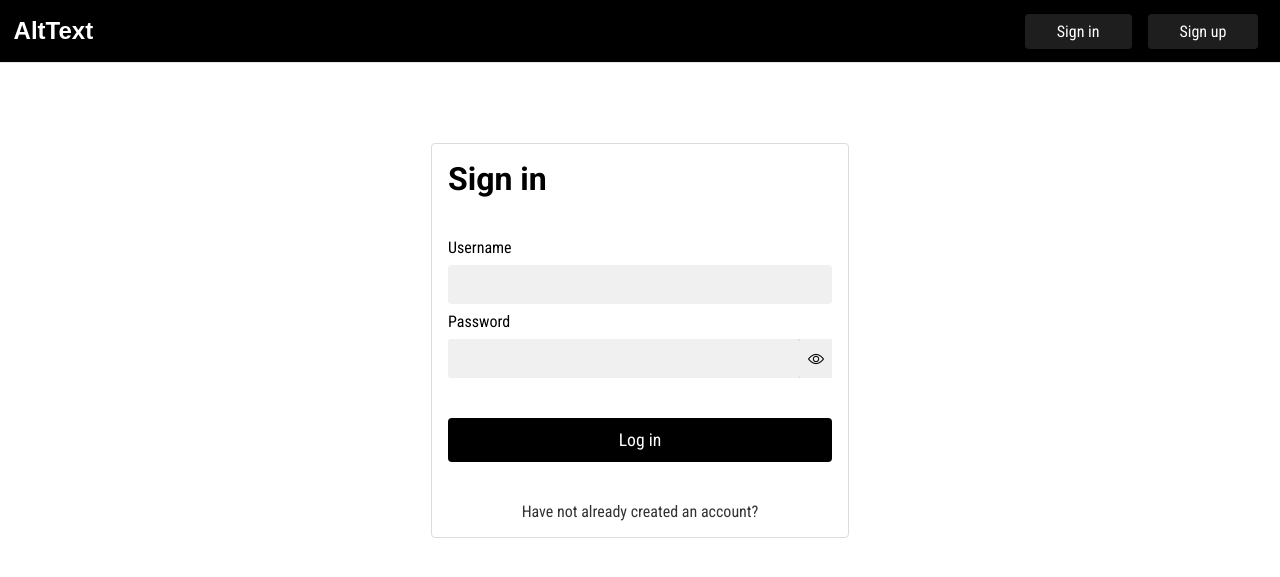
After one commit to Savioxess/AltTextApp, a Django app: page /signin/ in a window 1280 px wide. The commit adds this page. Shown: the top 577 px of the page. Run offline with Django 4.2, Linux system fonts and the light colour scheme; some web fonts are replaced.

Commit message:
Signin, Logout created, home page(empty) added

```diff
--- /dev/null
+++ b/AltText/app/static/css/login.css
@@ -0,0 +1,90 @@
+#loginForm {
+    width: 30%;
+    margin: 5rem auto;
+    display: flex;
+    border-radius: 0.25rem;
+    flex-direction: column;
+    gap: 0.5rem;
+    align-items: center;
+    padding: 1rem;
+    border: 0.1rem rgb(220,220,220) solid;
+}
+
+#loginForm h1 {
+    margin-bottom: 2rem;
+    width: 100%;
+    font-family: "Roboto", sans-serif;
+    color: black
+}
+
+.formLabel {
+    width: 100%;
+    font-family: "Roboto Condensed", sans-serif;
+}
+
+.formInput {
+    width: 100%;
+    border: none;
+    box-sizing: border-box;
+    background-color: rgb(240,240,240);
+    border-radius: 0.25rem;
+    padding: 0.75rem 0.5rem;
+    font-family: "Roboto", sans-serif;
+}
+
+.formInput:focus {
+    outline: none;
+}
+
+#passwordInputContainer {
+    background-color: rgb(220,220,220);
+    border-radius: 0.25rem;
+    display: flex;
+    width: 100%;
+}
+
+#passwordInputContainer button {
+    display: flex;
+    padding: 0 0.5rem;
+    align-items: center;
+}
+
+#passwordInputContainer button:hover {
+    cursor: pointer;
+}
+
+#passwordInputContainer button img {
+    width: 1rem;
+    height: 1rem;
+}
+
+#loginButton {
+    background-color: black;
+    border: none;
+    color: white;
+    width: 100%;
+    padding: 0.75rem 0.5rem;
+    margin: 2rem 0;
+    border-radius: 0.25rem;
+    font-family: "Roboto Condensed", sans-serif;
+    font-weight: 400;
+    font-size: 1.1rem;
+}
+
+#loginForm a {
+    text-decoration: none;
+    font-family: "Roboto Condensed", sans-serif;
+    color: rgb(50,50,50)
+}
+
+@media (max-width: 1000px) {
+    #loginForm {
+        width: 60%;
+    }
+}
+
+@media (max-width: 400px) {
+    #loginForm {
+        width: 80%;
+    }
+}
--- a/AltText/app/static/css/navbar.css
+++ b/AltText/app/static/css/navbar.css
@@ -20,6 +20,10 @@ nav h1 {
     color: white
 }
 
+nav div {
+    display: flex;
+}
+
 .navButton {
     text-decoration: none;
     margin: 0 0.5rem;
--- /dev/null
+++ b/AltText/app/templates/login.html
@@ -0,0 +1,28 @@
+{% load static %}
+<!DOCTYPE html>
+<html lang="en">
+<head>
+    <meta charset="UTF-8">
+    <meta name="viewport" content="width=device-width, initial-scale=1.0">
+    <link rel="stylesheet" href="{% static 'css/navbar.css' %}">
+    <link rel="stylesheet" href="{% static 'css/login.css' %}">
+    <title>Login - AltText</title>
+</head>
+<body>
+    {% include 'navbar.html' %}
+    <form id="loginForm" method="post">
+        <h1>Sign in</h1>
+        {% csrf_token %}
+        <label class="formLabel">Username</label>
+        <input id="username" name="username" class="formInput" type="text">
+        <label class="formLabel">Password</label>
+        <div id="passwordInputContainer">
+            <input id="password" name="password" class="formInput" type="password">
+            <button onclick="showHidePassword()" type="button"><img id="passwordShowHideIcon" src="/static/images/view.png" alt="show"></button>
+        </div>
+        <button type="submit" id="loginButton">Log in</button>
+        <a href="/signup">Have not already created an account?</a>
+    </form>
+    <script src="{% static 'js/passwordShowHide.js' %}"></script>
+</body>
+</html>
--- a/AltText/app/templates/navbar.html
+++ b/AltText/app/templates/navbar.html
@@ -1,7 +1,12 @@
 <nav>
     <h1>AltText</h1>
+
     <div>
+        {% if user.is_authenticated %}
+        <a class="navButton" href="/logout">Log out</a>
+        {% else %}
         <a class="navButton" href="/signin">Sign in</a>
         <a class="navButton" href="/signup">Sign up</a>
+        {% endif %}
     </div>
 </nav>
--- a/AltText/app/templates/signup.html
+++ b/AltText/app/templates/signup.html
@@ -28,7 +28,7 @@
             <button onclick="showHideConfirmPassword()" type="button"><img id="passwordShowHideIcon-confirm" src="/static/images/view.png" alt="show"></button>
         </div>
         <button type="submit" id="signupButton">Log in</button>
-        <a href="/signup">Have not already created an account?</a>
+        <a href="/signin">Already have an account?</a>
     </form>
     <script src="{% static 'js/passwordShowHide.js' %}"></script>
     <script src="{% static 'js/signupPasswordMatch.js' %}"></script>
--- a/AltText/app/urls.py
+++ b/AltText/app/urls.py
@@ -1,8 +1,11 @@
 from django.urls import path
 from django.conf.urls.static import static
 from django.conf import settings
-from .views import Signup
+from .views import Signup, Signin, Home, Logout
 
 urlpatterns = [
-    path('signup/', Signup.as_view(), name="signup")
+    path('signup/', Signup.as_view(), name="signup"),
+    path('signin/', Signin.as_view(), name="signin"),
+    path('logout/', Logout.as_view(), name="logout"),
+    path('', Home.as_view(), name="home")
 ] + static(settings.STATIC_URL, document_root=settings.STATIC_ROOT)
--- a/AltText/app/views.py
+++ b/AltText/app/views.py
@@ -1,5 +1,7 @@
 from django.shortcuts import render, redirect
 from django.contrib.auth.models import User
+from django.contrib.auth import authenticate, login, logout
+from django.contrib.auth.mixins import LoginRequiredMixin
 from django.views import View
 
 # Create your views here.
@@ -19,6 +21,33 @@ class Signup(View):
 
         user = User.objects.create_user(username, email, password)
 
-        print(user)
+        return redirect('/signin')
+
+class Signin(View):
+    def get(self, request):
+        return render(request, 'login.html')
+
+    def post(self, request):
+        data = request.POST
+        username = data.get('username')
+        password = data.get('password')
+
+        user = authenticate(username=username, password=password)
+
+        if user is not None:
+            login(request, user)
+            return redirect('/')
 
         return redirect('/signin')
+
+
+class Home(LoginRequiredMixin, View):
+    login_url='/signin'
+    redirect_field_name=''
+    def get(self, request):
+        return render(request, 'home.html')
+
+class Logout(View):
+    def get(self, request):
+        logout(request)
+        return redirect('/signin')
```
Also changed, not shown: AltText/app/templates/home.html (added, +13 -0 lines).
